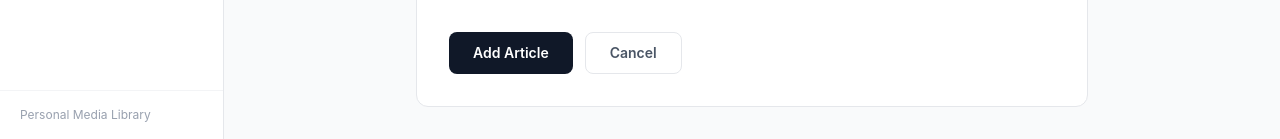
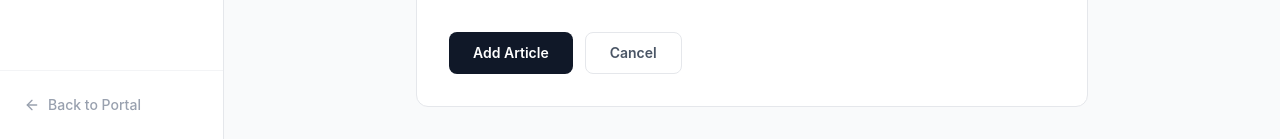
Before and after one commit to Aga-h/Library, a Next.js app: page /library/articles/new in a window 1280 px wide. Shown: the part 724-863 px from the top of the page. Built offline with nearby package versions, Linux system fonts and the light colour scheme.

Commit message:
Add Back to Portal link at the bottom of the library sidebar
https://claude.ai/code/session_013GQYCmnUCBCLcpBHVecuVH

```diff
--- a/components/layout/Sidebar.tsx
+++ b/components/layout/Sidebar.tsx
@@ -3,7 +3,7 @@
 import Link from "next/link";
 import { usePathname } from "next/navigation";
 import {
-  BookOpen, Film, Tv2, Gamepad2, BookMarked, Layers, Newspaper, Library, LayoutDashboard,
+  BookOpen, Film, Tv2, Gamepad2, BookMarked, Layers, Newspaper, Library, LayoutDashboard, ArrowLeft,
 } from "lucide-react";
 
 const NAV_ITEMS = [
@@ -44,8 +44,11 @@ export default function Sidebar() {
           );
         })}
       </nav>
-      <div className="px-5 py-4 border-t border-gray-100">
-        <p className="text-xs text-gray-400">Personal Media Library</p>
+      <div className="px-3 py-4 border-t border-gray-100">
+        <Link href="/" className="flex items-center gap-2 px-3 py-2 rounded-lg text-sm font-medium text-gray-400 hover:bg-gray-100 hover:text-gray-700 transition-colors">
+          <ArrowLeft className="w-4 h-4 flex-shrink-0" />
+          Back to Portal
+        </Link>
       </div>
     </aside>
   );
```
